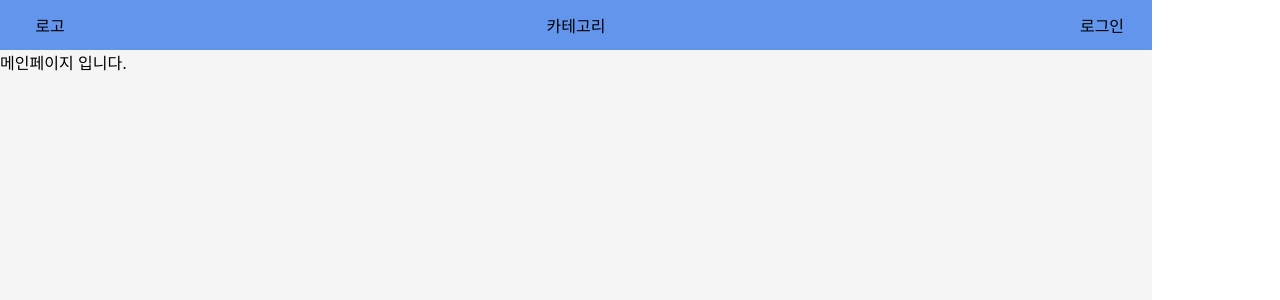
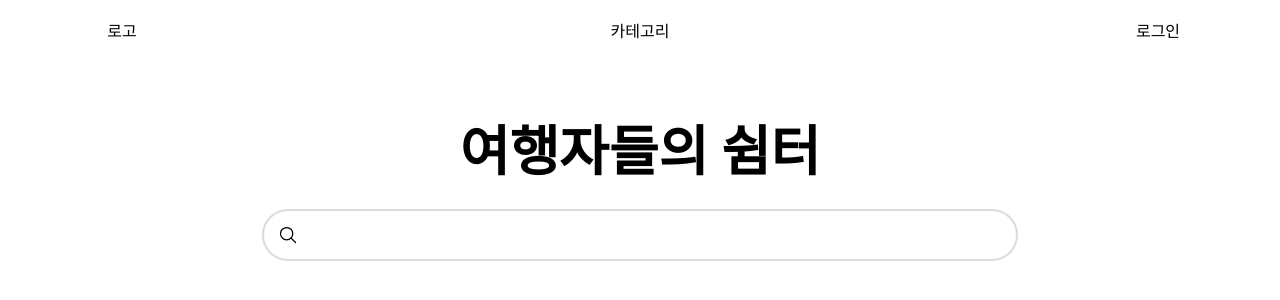
Before and after one commit to Wu-Lee-Do/traveler_town_front, a React (Create React App) app: page / in a window 1280 px wide. Shown: the top 300 px of the page. Built offline with nearby package versions, Linux system fonts and the light colour scheme.

Commit message:
Feat: header, search bar 레이아웃 구현

```diff
--- a/src/components/MainPage/Header/Header.jsx
+++ b/src/components/MainPage/Header/Header.jsx
@@ -4,9 +4,11 @@ import * as s from "./style";
 function Header() {
     return (
         <div css={s.header}>
-            <div css={s.logo}>로고</div>
-            <div css={s.menu}>카테고리</div>
-            <div css={s.login}>로그인</div>
+            <div css={s.navBox}>
+                <div css={s.logo}>로고</div>
+                <div css={s.menu}>카테고리</div>
+                <div css={s.login}>로그인</div>
+            </div>
         </div>
     );
 }
--- a/src/components/MainPage/Header/style.js
+++ b/src/components/MainPage/Header/style.js
@@ -2,16 +2,23 @@ import { css } from "@emotion/react";
 
 export const header = css`
     width: 100%;
-    height: 50px;
+    height: 60px;
+    display: flex;
+    justify-content: center;
+    align-items: center;
+`;
+
+export const navBox = css`
+    width: 1136px;
+    height: 60px;
     display: flex;
     justify-content: space-between;
     align-items: center;
-    background-color: cornflowerblue;
 `;
 
 export const logo = css`
     width: 100px;
-    height: 50px;
+    height: 60px;
     display: flex;
     justify-content: center;
     align-items: center;
@@ -19,7 +26,7 @@ export const logo = css`
 
 export const menu = css`
     width: 400px;
-    height: 50px;
+    height: 60px;
     display: flex;
     justify-content: center;
     align-items: center;
@@ -27,7 +34,7 @@ export const menu = css`
 
 export const login = css`
     width: 100px;
-    height: 50px;
+    height: 60px;
     display: flex;
     justify-content: center;
     align-items: center;
--- /dev/null
+++ b/src/components/MainPage/Main/Main.jsx
@@ -0,0 +1,17 @@
+/** @jsxImportSource @emotion/react */
+import * as s from "./style";
+import { IoSearchOutline } from "react-icons/io5";
+
+function Main() {
+    return (
+        <div css={s.main}>
+            <h1 css={s.mainTitle}>여행자들의 쉼터</h1>
+            <div css={s.searchBox}>
+                <IoSearchOutline />
+                <input type="text" />
+            </div>
+        </div>
+    );
+}
+
+export default Main;
--- /dev/null
+++ b/src/components/MainPage/Main/style.js
@@ -0,0 +1,38 @@
+import { css } from "@emotion/react";
+
+export const main = css`
+    width: 100%;
+    height: auto;
+    display: flex;
+    flex-direction: column;
+    justify-content: center;
+    align-items: center;
+`;
+
+export const mainTitle = css`
+    width: 1136px;
+    height: 65px;
+    margin-top: 48px;
+    font-size: 54px;
+    font-weight: 700;
+    text-align: center;
+`;
+
+export const searchBox = css`
+    width: 752px;
+    height: 48px;
+    border: 2px solid #dbdbdb;
+    border-radius: 40px;
+    display: flex;
+    justify-content: center;
+    align-items: center;
+    font-size: 20px;
+
+    & > input {
+        width: 693px;
+        height: 19px;
+        border: none;
+        outline: none;
+        padding-left: 10px;
+    }
+`;
--- a/src/components/PageLayout/style.js
+++ b/src/components/PageLayout/style.js
@@ -2,7 +2,7 @@ import { css } from "@emotion/react";
 
 export const layout = css`
     position: relative;
-    width: 90vw; //모니터 기준
+    width: 100vw; //모니터 기준
     height: 100vh;
-    background-color: #f5f5f5;
+    background-color: #ffffff;
 `;
--- a/src/pages/mainPages/MainPage.jsx
+++ b/src/pages/mainPages/MainPage.jsx
@@ -1,12 +1,12 @@
-import React from "react";
 import PageLayout from "../../components/PageLayout/PageLayout";
 import Header from "../../components/MainPage/Header/Header";
+import Main from "../../components/MainPage/Main/Main";
 
 function MainPage() {
     return (
         <PageLayout>
             <Header />
-            <div>메인페이지 입니다.</div>
+            <Main />
         </PageLayout>
     );
 }
```
